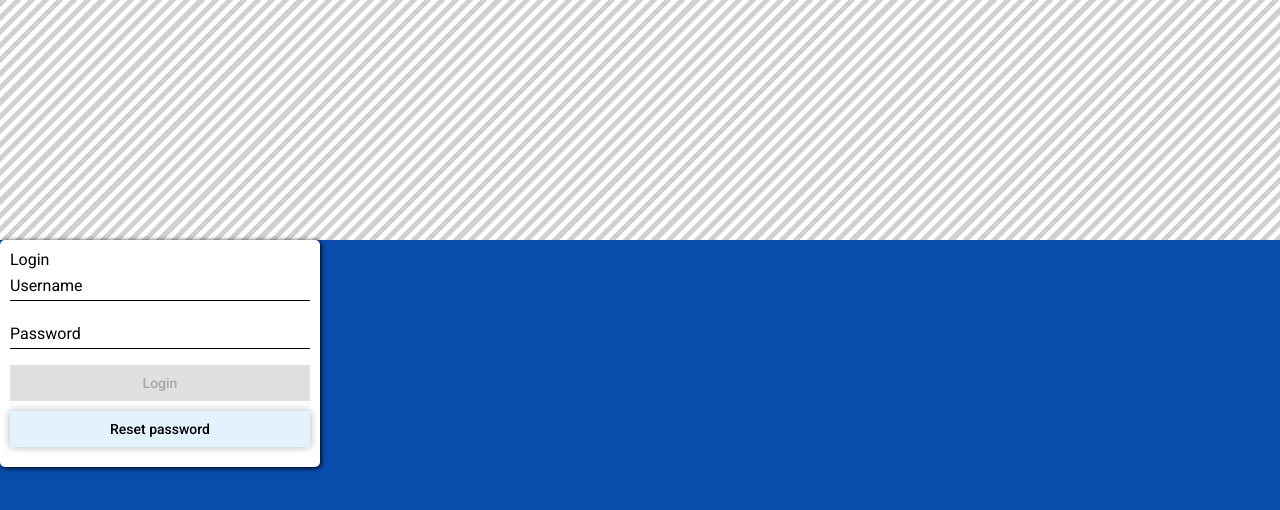
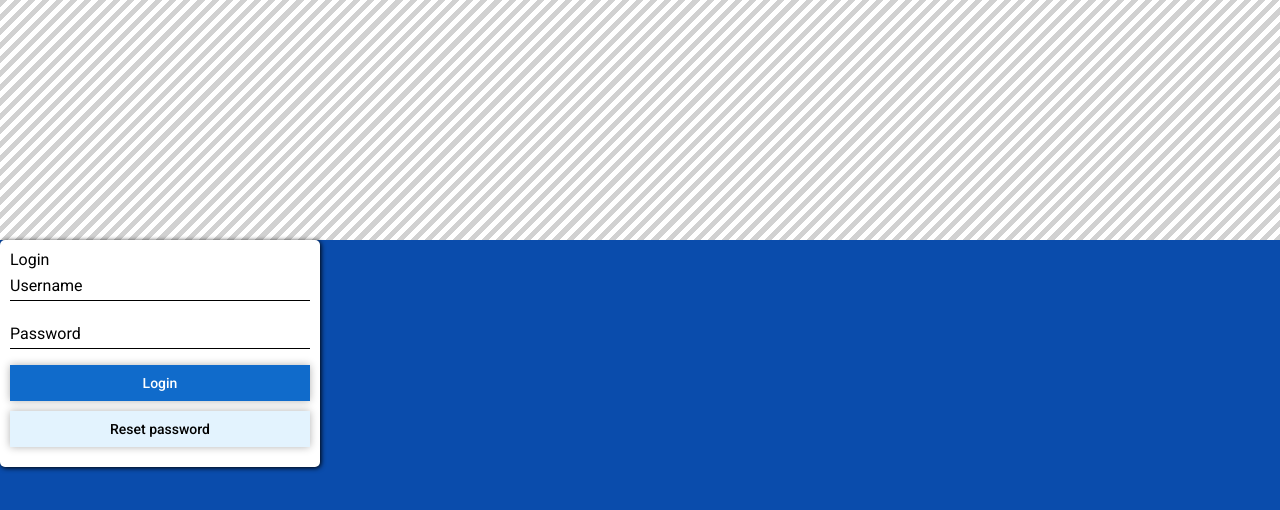
Before and after one commit to andrebot/BalancoConta, a React app: page / in a window 1280 px wide. Shown: the top 510 px of the page. Built offline with nearby package versions, Linux system fonts and the light colour scheme.

Commit message:
Updating input colors

```diff
--- a/src/client/components/forms/input.styl
+++ b/src/client/components/forms/input.styl
@@ -1,3 +1,5 @@
+@import '../../colors.styl'
+
 .form-input-wrapper
   .form-input
     height: 32px
@@ -16,7 +18,7 @@
           & .content-name
             transform: translateY(-70%)
             font-size: 14px
-            color: #5fa8d3
+            color: primary500
 
           &::after
             transform: translateX(0%)
@@ -41,7 +43,7 @@
         bottom: -1px
         height: 100%
         width: 100%
-        border-bottom: 2px solid #5fa8d3
+        border-bottom: 2px solid primary500
         transform: translateX(-100%)
         transition: all 0.3s ease
 
--- a/src/client/pages/login/login.jsx
+++ b/src/client/pages/login/login.jsx
@@ -44,7 +44,7 @@
           </FormInput>
           <Button style={{
             marginBottom: 10,
-          }} disabled={true}>Login</Button>
+          }}>Login</Button>
           <Button style={{
             marginBottom: 10,
           }} type={"type2"}>Reset password</Button>
```
